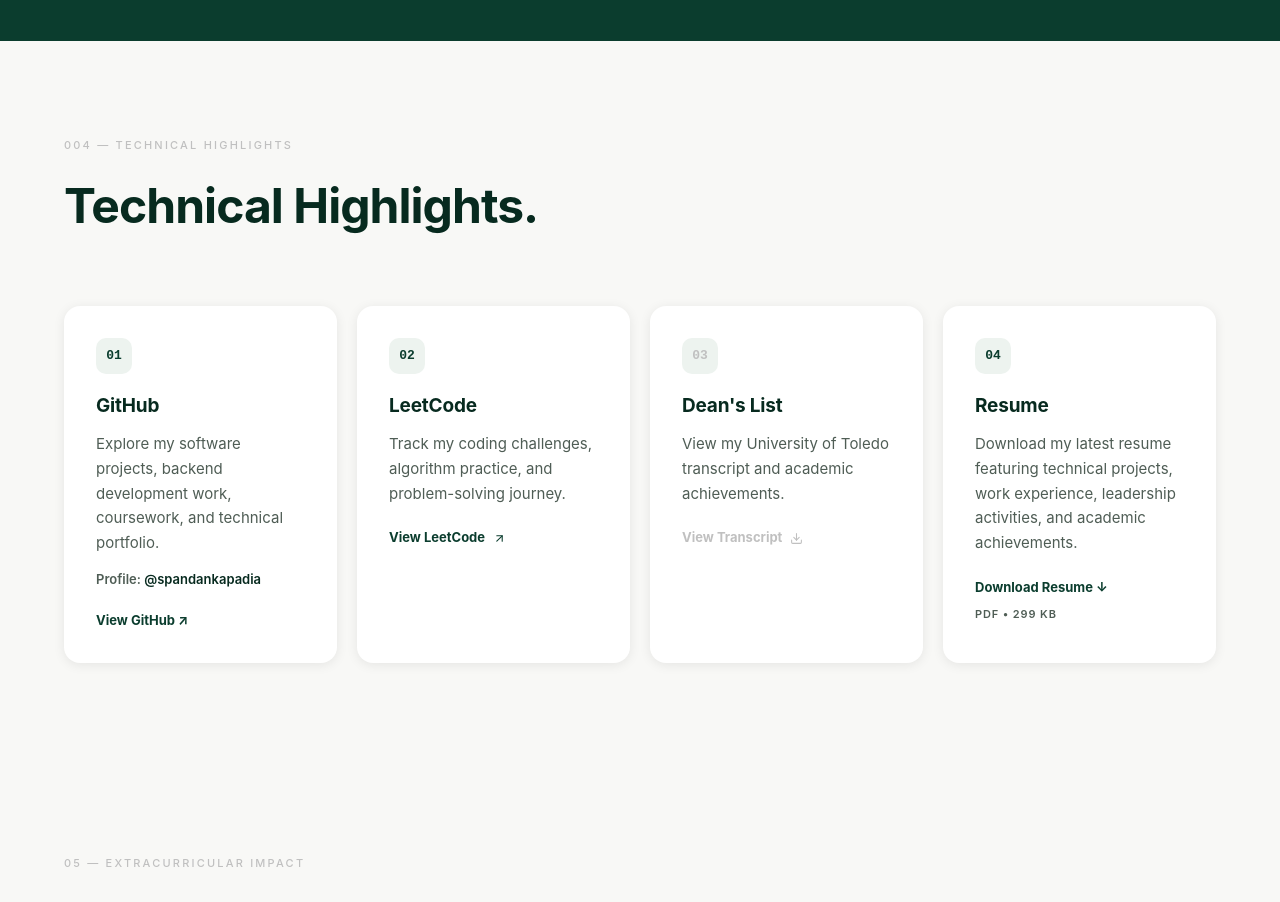
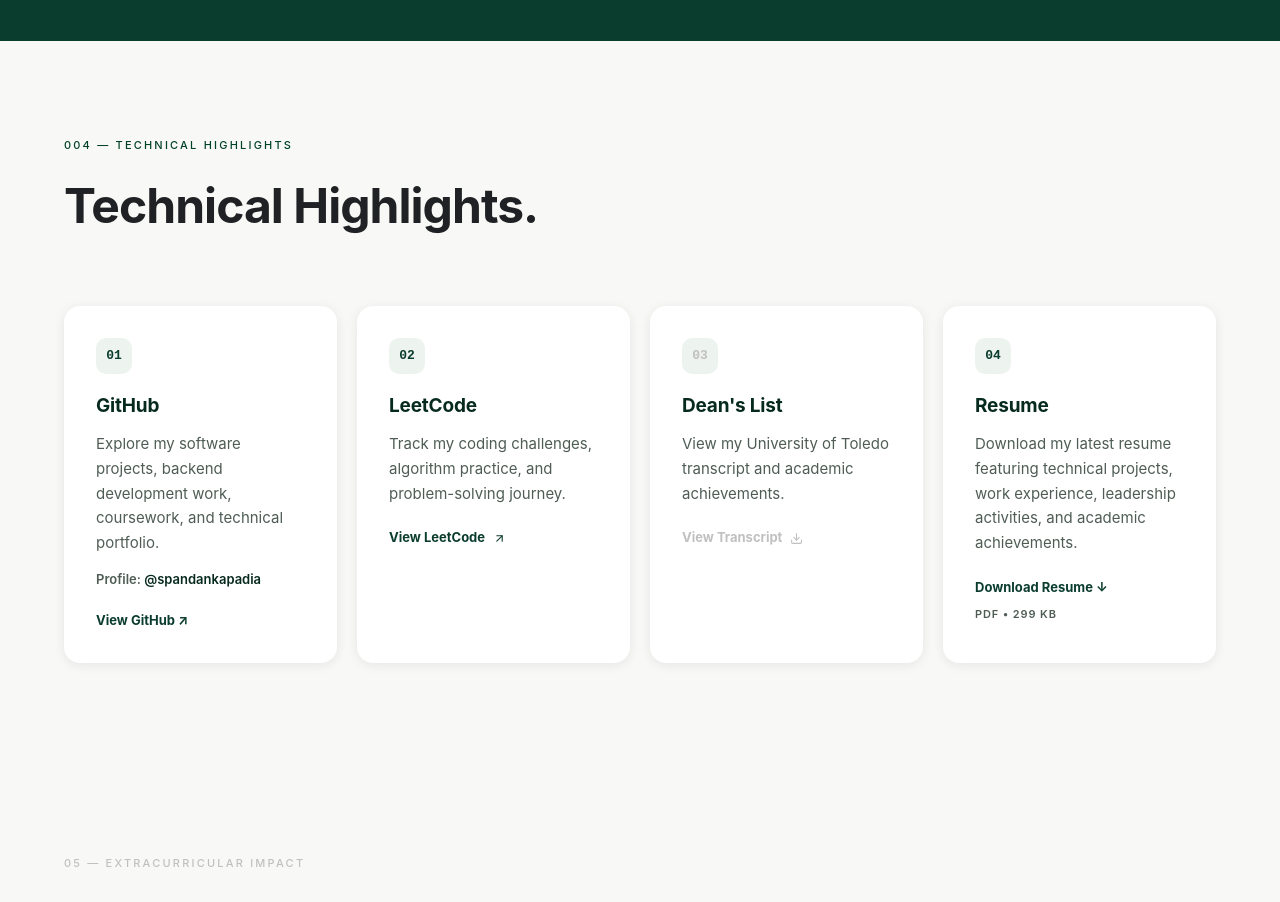
Before and after one commit to spandankapadia/portfolio-aston-inspired-v1, a React (Vite) app: page / in a window 1280 px wide. Shown: the part 1060-1962 px from the top of the page. Built offline with nearby package versions, Linux system fonts and the light colour scheme; the HTML template or start-up script is replaced by a standard one.

Commit message:
Fix technical highlights label contrast

```diff
--- a/src/components/generated/PortfolioAstonInspiredV1.tsx
+++ b/src/components/generated/PortfolioAstonInspiredV1.tsx
@@ -703,13 +703,13 @@
         margin: '0 auto',
         padding: '0 24px'
       }}>
-          <SectionLabel number="004" color="#C0C0C0">Technical Highlights</SectionLabel>
+          <SectionLabel number="004" color={isDark ? '#C0C0C0' : '#004225'}>Technical Highlights</SectionLabel>
           <h2 style={{
           fontSize: '48px',
           fontWeight: 700,
           letterSpacing: '-0.02em',
           marginBottom: '64px',
-          color: textPrimary
+          color: isDark ? '#F8F8F6' : '#202124'
         }}>
             Technical Highlights.
           </h2>
```
